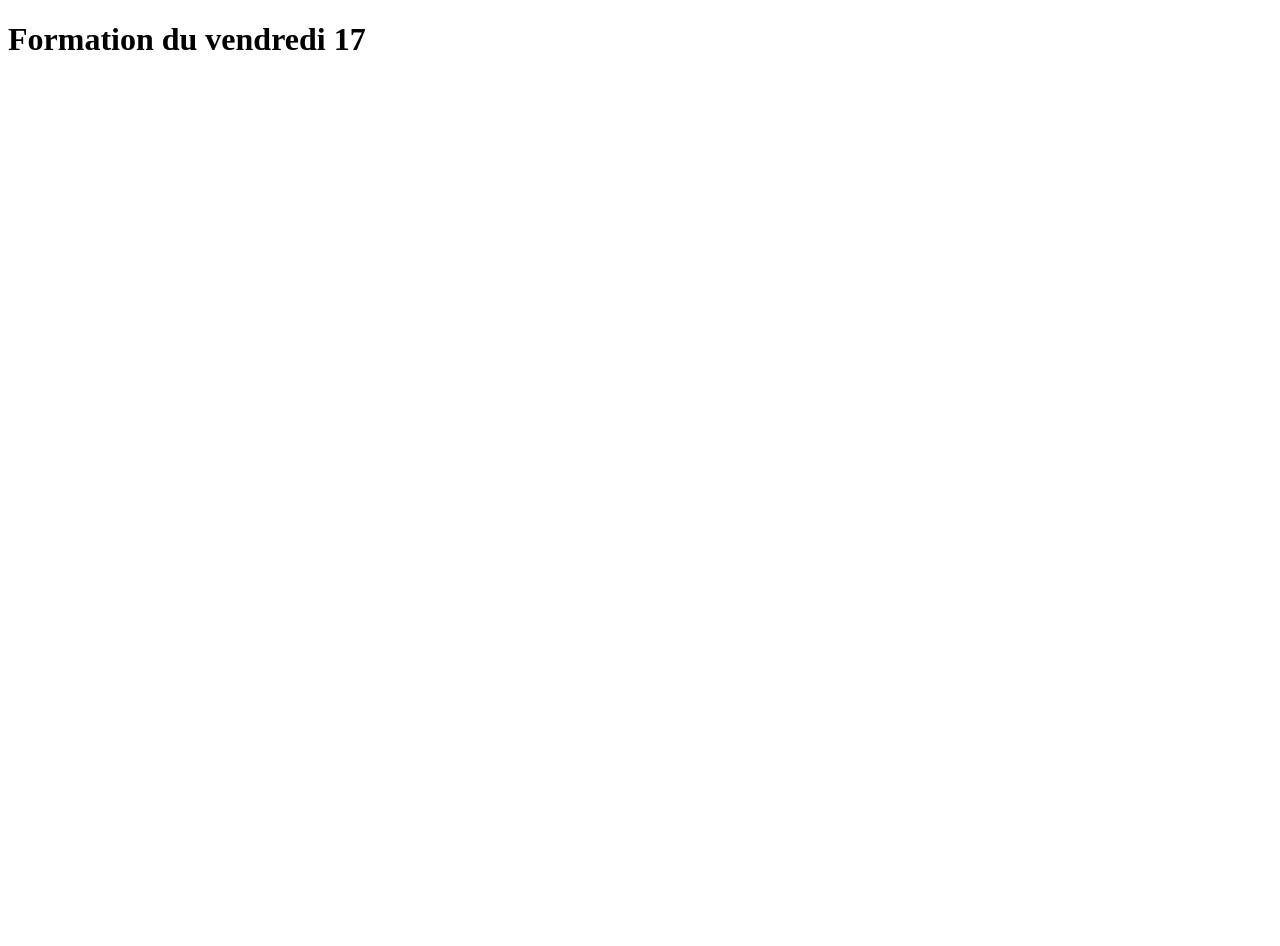
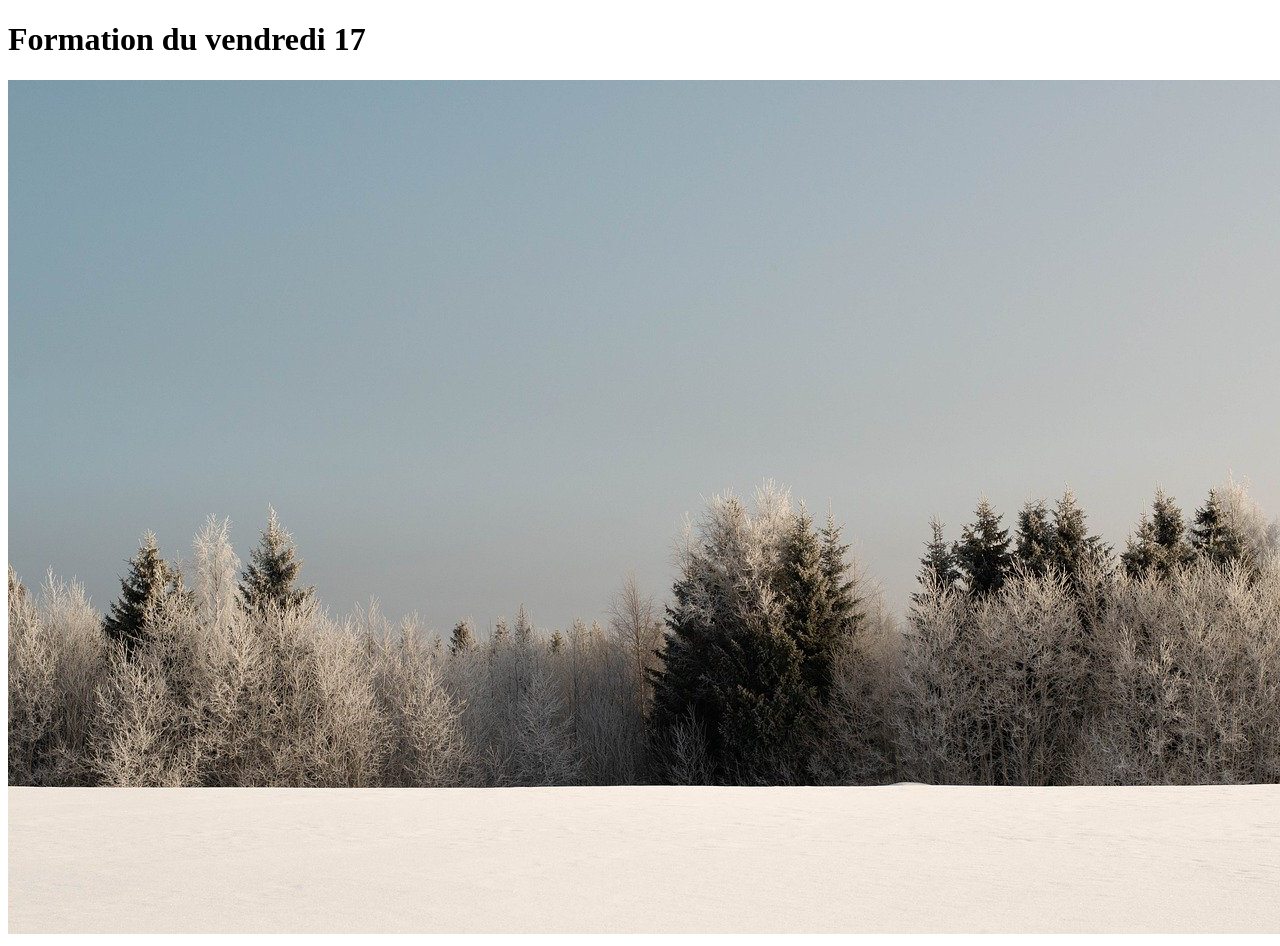
Before and after one commit to jeremygsz/new-test, a plain HTML site: page index.html in a window 1280 px wide. Before the commit the page ends 800 px from the top, so only its background shows below. Drawn offline with Linux system fonts and the light colour scheme.

Commit message:
ajout image du ciel

```diff
--- a/index.html
+++ b/index.html
@@ -9,6 +9,9 @@
 </head>
 <body>
     <h1>Formation du vendredi 17</h1>
+    <img src="image1.jpg" alt="photo du ciel">
+
+
     <script src="script.js"></script>
 </body>
 </html>
```
Also changed, not shown: image1.jpg (added).
